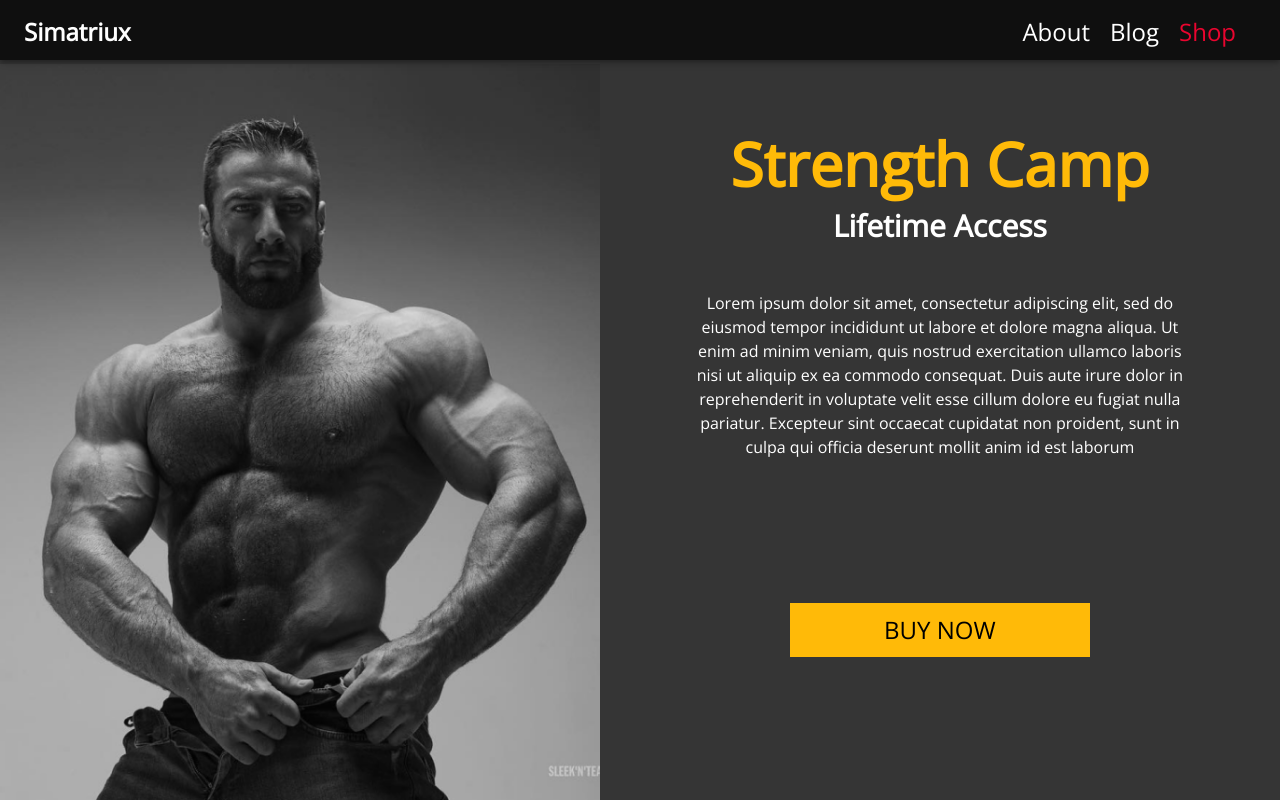
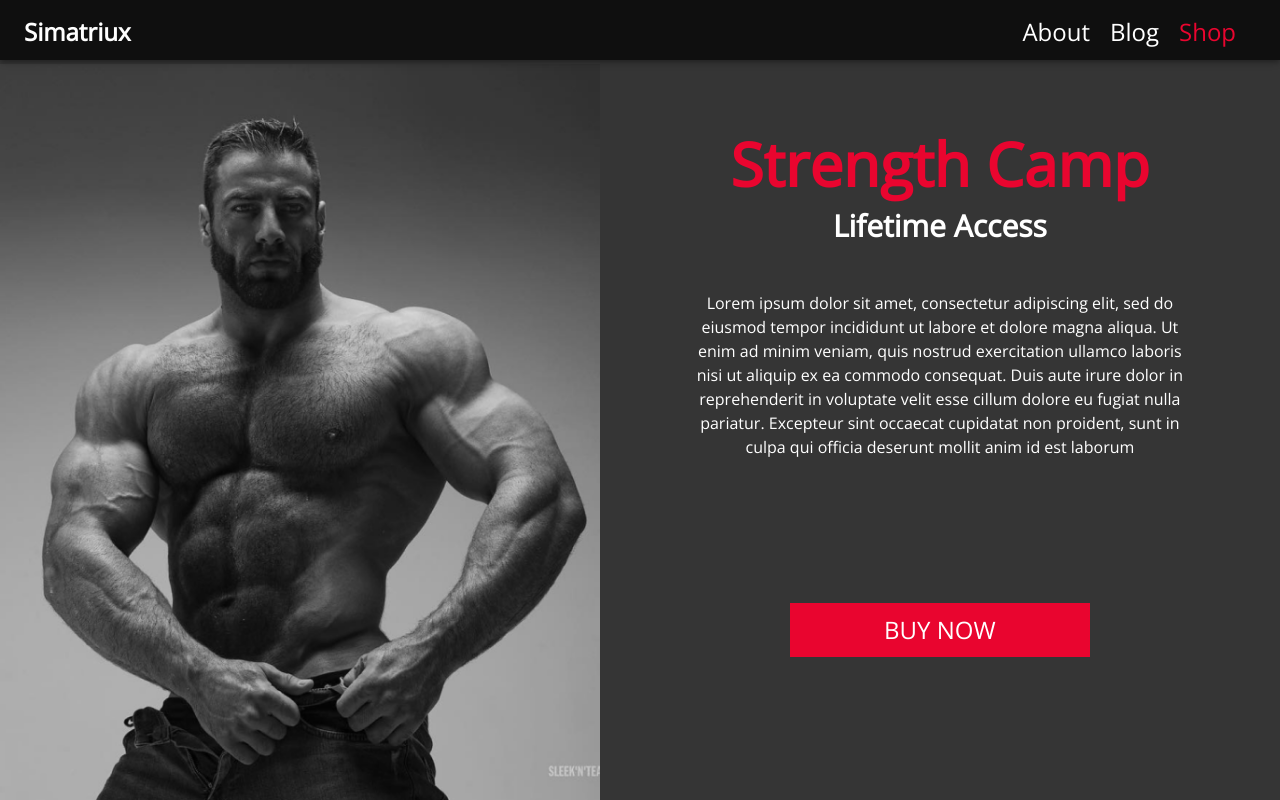
Before and after one commit to fs1g17/fs1g17.github.io, a React (Create React App) app: page /shop/strength_camp in a window 1280 px wide. Built offline with nearby package versions, Linux system fonts and the light colour scheme.

Commit message:
Update styles

```diff
--- a/src/components/shop-section/ShopSection.tsx
+++ b/src/components/shop-section/ShopSection.tsx
@@ -1,5 +1,5 @@
 import React from 'react';
-import { Box, Typography } from '@mui/material';
+import { Box, Typography, useTheme } from '@mui/material';
 
 import "../../main.css";
 
@@ -12,11 +12,13 @@ interface ShopSectionProps {
 }
 
 const ShopSection = ({ img, title, subtitle, body, children }: ShopSectionProps) => {
+  const theme = useTheme();
+
   return (
     <Box display="flex" mt="64px" height="calc(100vh - 64px);">
       <img src={img} alt="shop" className='ShopSection-image'/>
       <Box display="flex" flexDirection="column" alignItems="center" width="80%" maxWidth={500} mt={8} ml="auto" mr="auto">
-        <Typography variant="h2" textAlign="center" sx={{ color: '#FFBA08' }}>{title}</Typography>
+        <Typography variant="h2" textAlign="center" sx={{ color: theme.palette.secondary.main }}>{title}</Typography>
         <Typography variant="h3" textAlign="center" mt={1} sx={{ color: '#fff' }}>{subtitle}</Typography>
         <Typography variant="body1" textAlign="center" mt={6} sx={{ color: '#fff'}}>{body}</Typography>
         {children}
--- a/src/screens/Shop/Sessions/Sessions.tsx
+++ b/src/screens/Shop/Sessions/Sessions.tsx
@@ -6,7 +6,7 @@ import Menu from '@mui/material/Menu';
 import MenuItem from '@mui/material/MenuItem';
 
 import img from 'static/images/shop-card-img-3.png';
-import { ShopSection, YellowButton } from 'components';
+import { ShopSection, RedButton } from '../../../components';
 
 interface SessionInfo {
   url: string;
@@ -98,9 +98,9 @@ const Sessions = () => {
             );
           })}
         </Menu>
-        <YellowButton href={sessions[numberSessions].url} sx={{ borderRadius: 0, fontSize: 24, width: 300, mt: 4 }}>
+        <RedButton href={sessions[numberSessions].url} sx={{ borderRadius: 0, fontSize: 24, width: 300, mt: 4 }}>
           Buy Now
-        </YellowButton>
+        </RedButton>
       </Box>
     </ShopSection>
   );
--- a/src/screens/shop/app-membership/AppMembership.tsx
+++ b/src/screens/shop/app-membership/AppMembership.tsx
@@ -1,7 +1,7 @@
 import { Box } from '@mui/material';
 
 import img from 'static/images/shop-card-img-2.png';
-import { ShopSection, YellowButton } from 'components';
+import { ShopSection, RedButton } from '../../../components';
 
 const AppMembership = () => {
   return (
@@ -12,9 +12,9 @@ const AppMembership = () => {
       body="Lorem ipsum dolor sit amet, consectetur adipiscing elit, sed do eiusmod tempor incididunt ut labore et dolore magna aliqua. Ut enim ad minim veniam, quis nostrud exercitation ullamco laboris nisi ut aliquip ex ea commodo consequat. Duis aute irure dolor in reprehenderit in voluptate velit esse cillum dolore eu fugiat nulla pariatur. Excepteur sint occaecat cupidatat non proident, sunt in culpa qui officia deserunt mollit anim id est laborum"
     >
       <Box mt="auto" mb="auto">
-        <YellowButton href="https://www.trainerize.me/checkout/sematriux/Adam.Mikietinski?planGUID=1431cd0c722b4dee93870d5b356f5c13" sx={{ borderRadius: 0, fontSize: 24, width: 300 }}>
+        <RedButton href="https://www.trainerize.me/checkout/sematriux/Adam.Mikietinski?planGUID=1431cd0c722b4dee93870d5b356f5c13" sx={{ borderRadius: 0, fontSize: 24, width: 300 }}>
           Buy Now
-        </YellowButton>
+        </RedButton>
       </Box>
     </ShopSection>
 
--- a/src/screens/shop/online-coaching/OnlineCoaching.tsx
+++ b/src/screens/shop/online-coaching/OnlineCoaching.tsx
@@ -3,7 +3,7 @@ import React from 'react';
 import { Box } from '@mui/material';
 
 import img from 'static/images/shop-card-img-1.png';
-import { ShopSection, YellowButton } from 'components';
+import { ShopSection, RedButton } from '../../../components';
 
 const OnlineCoaching = () => {
   return (
@@ -14,9 +14,9 @@ const OnlineCoaching = () => {
       body="Lorem ipsum dolor sit amet, consectetur adipiscing elit, sed do eiusmod tempor incididunt ut labore et dolore magna aliqua. Ut enim ad minim veniam, quis nostrud exercitation ullamco laboris nisi ut aliquip ex ea commodo consequat. Duis aute irure dolor in reprehenderit in voluptate velit esse cillum dolore eu fugiat nulla pariatur. Excepteur sint occaecat cupidatat non proident, sunt in culpa qui officia deserunt mollit anim id est laborum"
     >
       <Box mt="auto" mb="auto">
-        <YellowButton href="https://www.trainerize.me/checkout/sematriux/Adam.Mikietinski?planGUID=c56eee2748a94e16b856429cc5760962" sx={{ borderRadius: 0, fontSize: 24, width: 300 }}>
+        <RedButton href="https://www.trainerize.me/checkout/sematriux/Adam.Mikietinski?planGUID=c56eee2748a94e16b856429cc5760962" sx={{ borderRadius: 0, fontSize: 24, width: 300 }}>
           Buy Now
-        </YellowButton>
+        </RedButton>
       </Box>
     </ShopSection>
   );
--- a/src/screens/shop/strength-camp/StrengthCamp.tsx
+++ b/src/screens/shop/strength-camp/StrengthCamp.tsx
@@ -1,7 +1,7 @@
 import { Box } from '@mui/material';
 
 import img from 'static/images/shop-card-img-4.png';
-import { ShopSection, YellowButton } from 'components';
+import { ShopSection, RedButton } from '../../../components';
 
 const StrengthCamp = () => {
   return (
@@ -12,9 +12,9 @@ const StrengthCamp = () => {
       body="Lorem ipsum dolor sit amet, consectetur adipiscing elit, sed do eiusmod tempor incididunt ut labore et dolore magna aliqua. Ut enim ad minim veniam, quis nostrud exercitation ullamco laboris nisi ut aliquip ex ea commodo consequat. Duis aute irure dolor in reprehenderit in voluptate velit esse cillum dolore eu fugiat nulla pariatur. Excepteur sint occaecat cupidatat non proident, sunt in culpa qui officia deserunt mollit anim id est laborum"
     >
       <Box mt="auto" mb="auto">
-        <YellowButton href="https://www.trainerize.me/checkout/sematriux/Adam.Mikietinski?planGUID=94a46341cc8a4731ab500551f1d78ca4" sx={{ borderRadius: 0, fontSize: 24, width: 300 }}>
+        <RedButton href="https://www.trainerize.me/checkout/sematriux/Adam.Mikietinski?planGUID=94a46341cc8a4731ab500551f1d78ca4" sx={{ borderRadius: 0, fontSize: 24, width: 300 }}>
           Buy Now
-        </YellowButton>
+        </RedButton>
       </Box>
     </ShopSection>
   );
```
